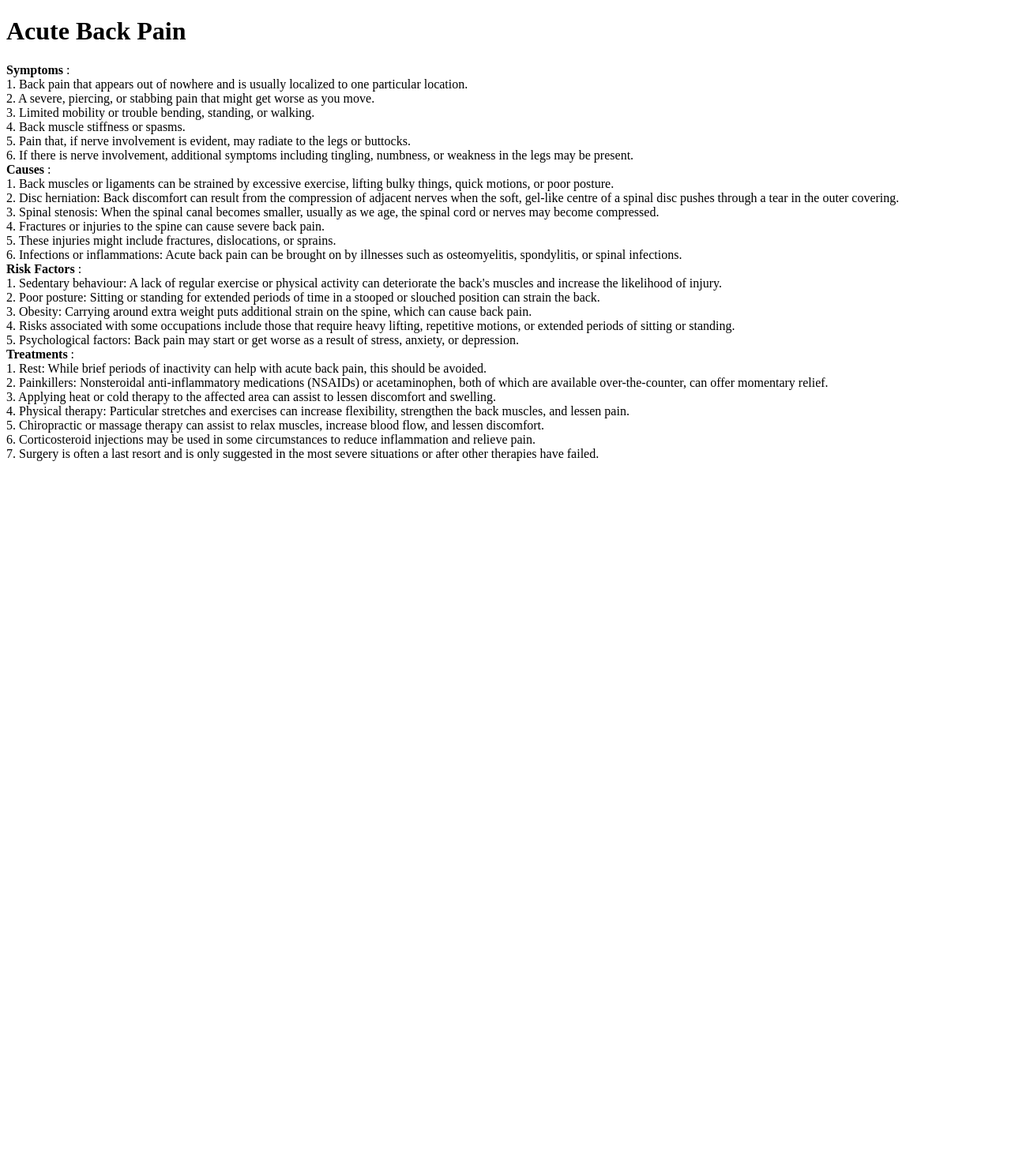
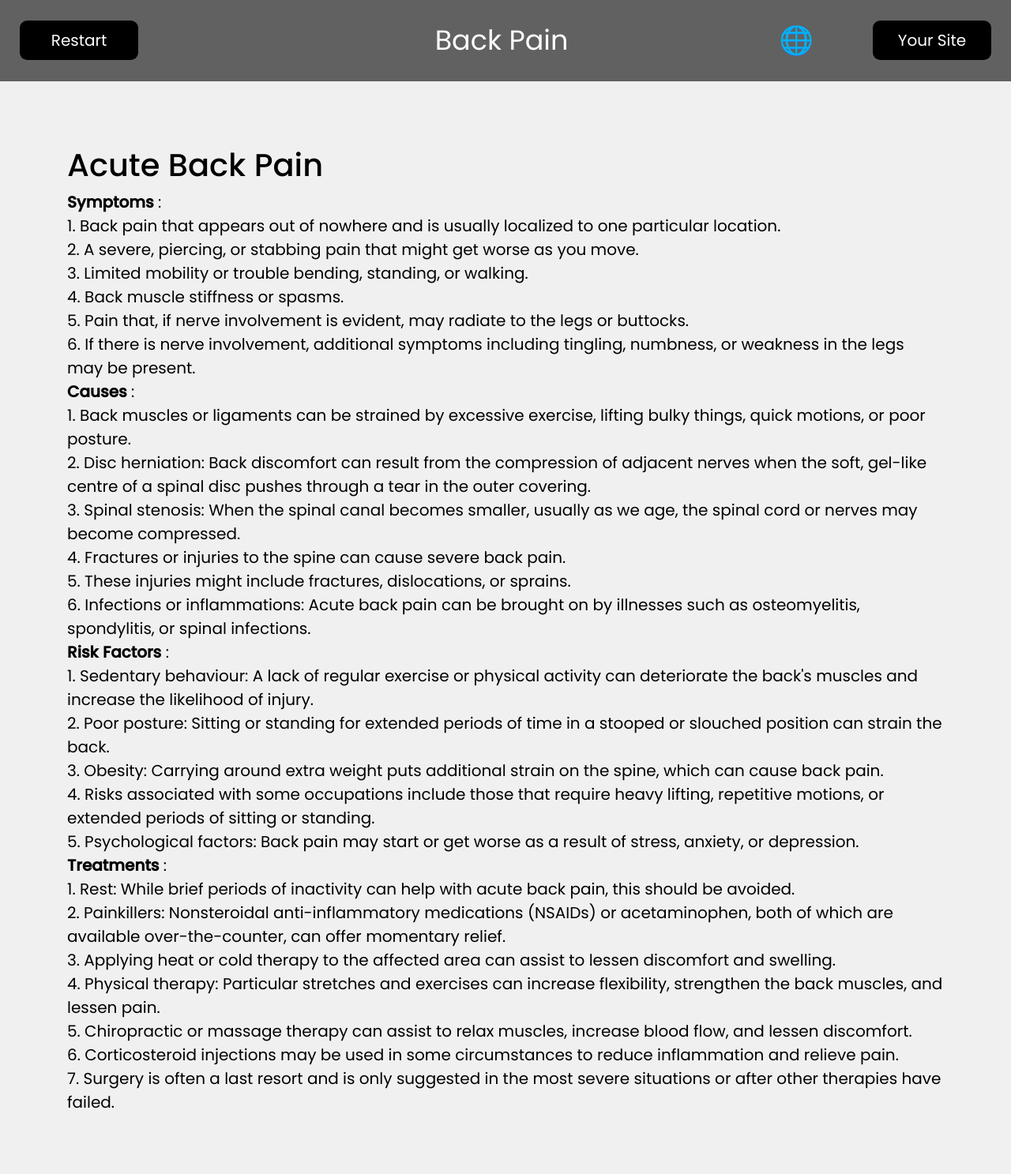
Before and after one commit to apurvsibal/RedFlagsBITS, a Flask app: page /Acute_Backpain in a window 1280 px wide. Shown: the whole page at 79% size. Before the commit the page ends 584 px from the top, so only its background shows below. Run offline with Flask 2, Linux system fonts and the light colour scheme; some libraries are stand-ins or nearby versions.

Commit message:
Update Acute.html

```diff
--- a/templates/Acute.html
+++ b/templates/Acute.html
@@ -1,6 +1,10 @@
-<!DOCTYPE html>
-<html>
-<head>
+{% extends 'Base.html' %}
+
+{% block content %}
+    <div style="display: flex; justify-content: center">
+    <form method="post" action="{{ post_URL }}">
+        <div style="text-align: left">
+
     <title>Acute Back Pain</title>
 </head>
 <body>
@@ -39,3 +43,8 @@
     </div>
 </body>
 </html>
+
+
+    </form>
+    </div>
+{% endblock %}
```
